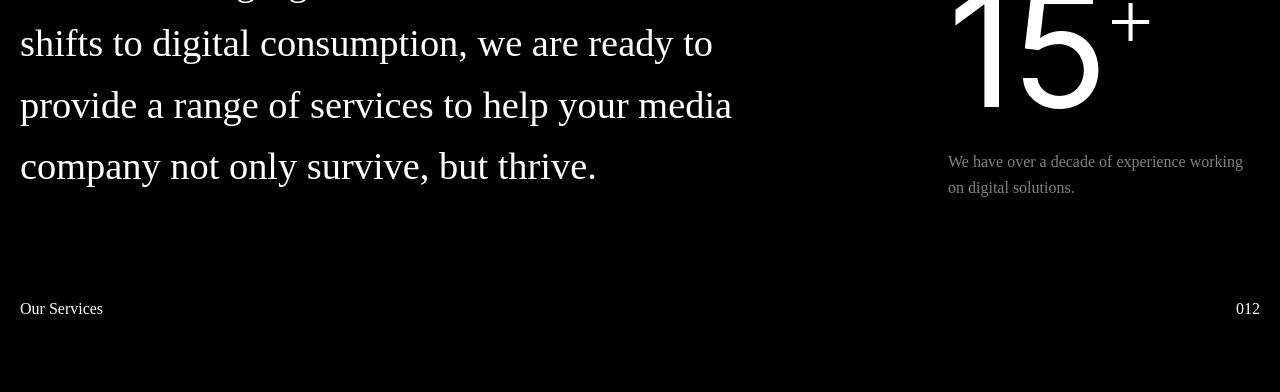
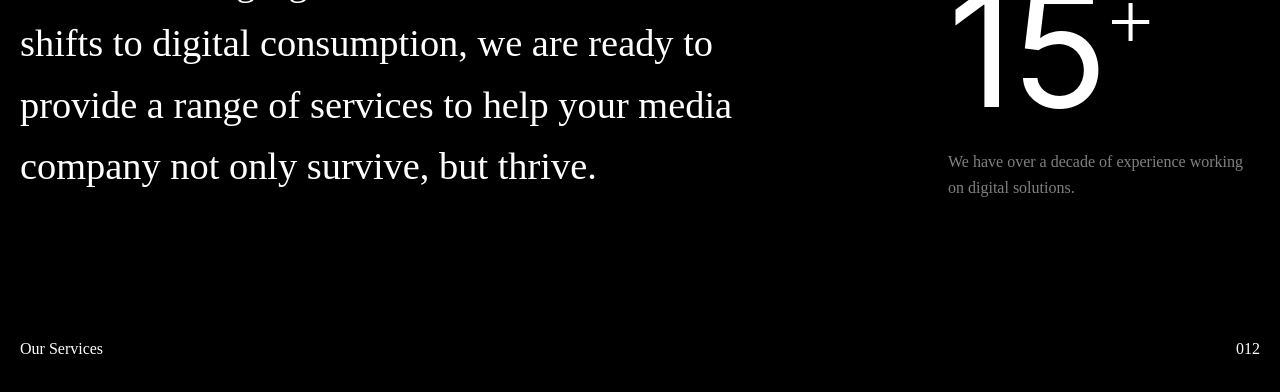
Before and after one commit to Kacperkg/stormideas, a React (Vite) app: page / in a window 1280 px wide. Shown: the part 1088-1480 px from the top of the page. Built offline with nearby package versions, Linux system fonts and the light colour scheme.

Commit message:
services css changed to header and footer so that items cant bee seen behind them

```diff
--- a/src/components/imageShow.jsx
+++ b/src/components/imageShow.jsx
@@ -30,6 +30,7 @@ function ScrollSection() {
                             end: () => `+=${sectionRef.current.offsetWidth}`,
                             scrub: 0.6,
                             pin: true,
+                            invalidateOnRefresh: true, // Add invalidateOnRefresh option here
                         },
                     }
                 );
--- a/src/services.module.css
+++ b/src/services.module.css
@@ -57,15 +57,18 @@ section.service__body {
 .service_title {
     position: sticky;
     margin-top: 100px;
-    top: 5vh;
+    top: 0;
+    padding-top: 5vh;
     z-index: 100;
-    margin-bottom: 40px;
+    margin-bottom: 30px;
+    padding-bottom: 10px;
     display: flex;
     max-width: 1320px;
     width: 100%;
     justify-content: space-between;
     align-items: flex-start;
 
+    background-color: black;
     color: var(--Snow-White, #fff);
     font-family: "Neue Montreal";
     font-size: 16px;
@@ -126,9 +129,11 @@ section.service__body {
 
 .service_footer {
     position: sticky;
-    bottom: 5vh;
-    background-color: #000000;
-    margin-top: 40px;
+    bottom: 0;
+    padding-bottom: 5vh;
+    background-color: black;
+    margin-top: 30px;
+    padding-top: 10px;
     display: flex;
     max-width: 1320px;
     width: 100%;
```
